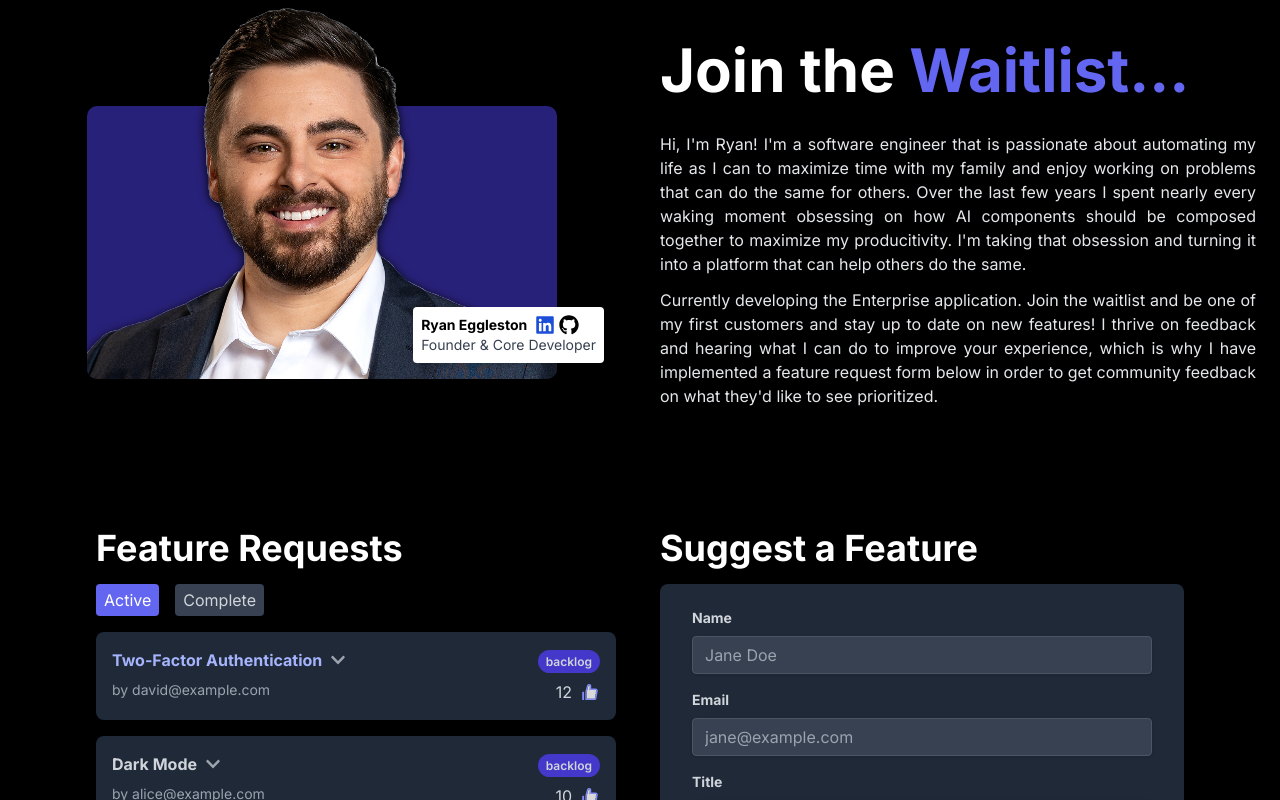
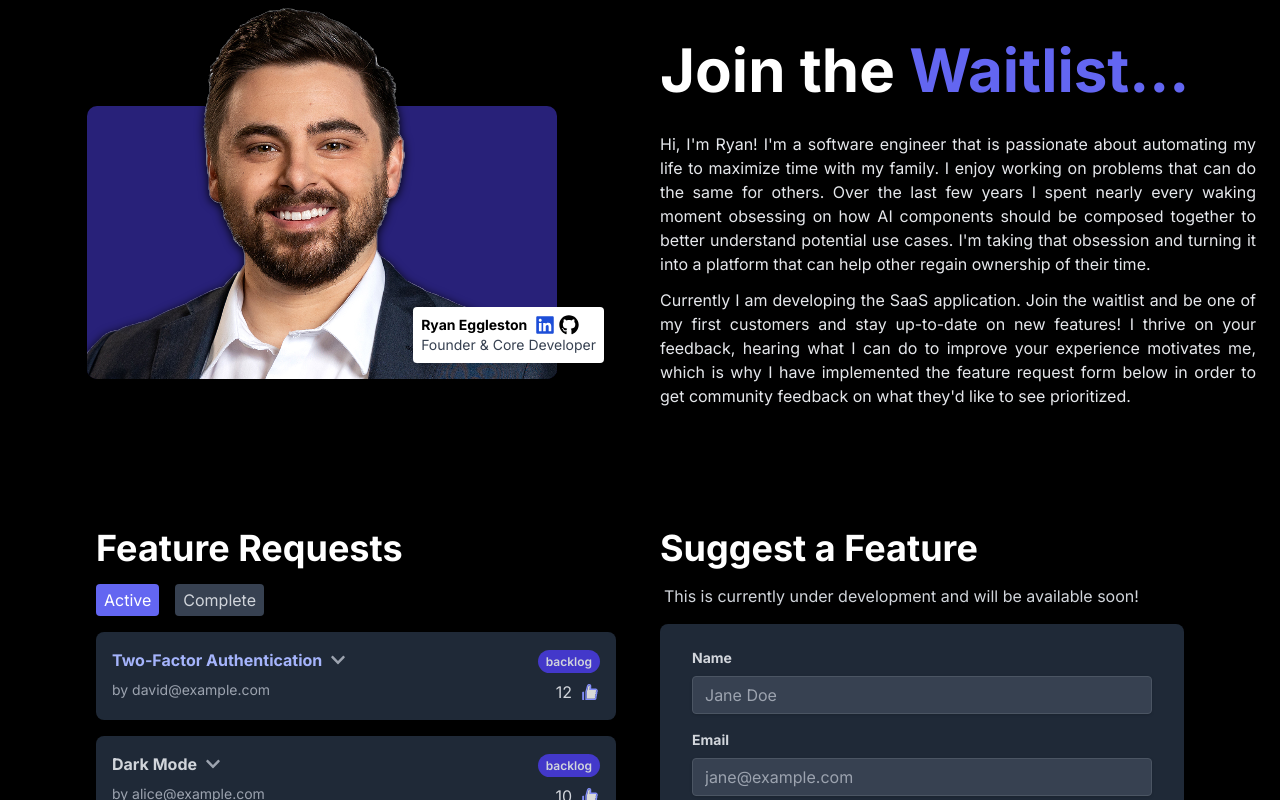
Before and after one commit to promptengineers-ai/website, a Next.js app: page / in a window 1280 px wide. Shown: the part 880-1680 px from the top of the page. Built offline with nearby package versions, Linux system fonts and the light colour scheme.

Commit message:
Touch Ups

```diff
--- a/src/components/lists/FaqList.tsx
+++ b/src/components/lists/FaqList.tsx
@@ -34,20 +34,21 @@ const faqItems = [
   {
     question: "What LLM providers are supported?",
     answer: `<p>The platform will support a variety of models from OpenAI, Anthropic, Ollama, and Groq with plans to support more from
-            Google and Hugging Face. Most of the LLMs are currently supported by our open-source LLM Server. The models range
-            from Chat, Text-To-Speech, Multi-Modal, Embedding, and more to come!</p>`,
+            Google and Hugging Face. Most of the LLMs are currently supported by our
+            <a class="underline text-indigo-400" href="https://github.com/promptengineers-ai/llm-server">open-source LLM Server</a>.
+            The models range from Chat, Text-To-Speech, Multi-Modal, Embedding, and more to come!</p>`,
   },
   {
     question: "Who are the Plano Prompt Engineers?",
     answer: `<p>Plano Prompt Engineers is a in-person meetup in Plano, TX &#40where I am located&#41 that meets once a month
             to discuss AI related topics, share ideas, and network with like-minded individuals. We welcome all new members
-            regardless of technical background or experience.</p>`,
+            regardless of technical background or experience. If you are interested, check us out at <a class="underline text-indigo-400" href="https://www.meetup.com/plano-prompt-engineers/">Meetup Group</a></p>`,
   },
 ];
 
 const FaqList = () => {
   return (
-    <div className="mt-12">
+    <div className="mt-12" id="faq">
       <h3 className="mb-8 text-center text-5xl font-bold text-white">FAQs</h3>
       <div className="mx-auto w-full max-w-4xl divide-y divide-white/5 rounded-xl bg-white/10">
         {faqItems.map((item, index) => (
--- a/src/components/nav/TopNavBar.tsx
+++ b/src/components/nav/TopNavBar.tsx
@@ -1,6 +1,7 @@
 "use client";
 
 import React, { useState, useEffect } from "react";
+import { FaQuestion } from "react-icons/fa";
 import { FaMedium } from "react-icons/fa6";
 import {
   MdHome,
@@ -99,6 +100,9 @@ const TopNavbar = () => {
               <a href="/#contact" className="hover:text-green-400">
                 Waitlist
               </a>
+              <a href="/#faq" className="hover:text-green-400">
+                FAQs
+              </a>
             </div>
           </div>
         </div>
@@ -169,6 +173,13 @@ const TopNavbar = () => {
           >
             <MdEmail className="mr-2" fontSize={"20px"} /> Waitlist
           </a>
+          <a
+            href="/#faq"
+            className="flex items-center p-2 text-sm hover:bg-gray-700"
+            onClick={closeDrawer}
+          >
+            <FaQuestion className="mr-2" fontSize={"20px"} /> FAQs
+          </a>
         </nav>
       </div>
     </>
--- a/src/sections/AboutSection.tsx
+++ b/src/sections/AboutSection.tsx
@@ -70,18 +70,18 @@ const AboutSection = () => {
             </h2>
             <p className="mb-3 text-justify text-base text-gray-200">
               Hi, I&apos;m Ryan! I&apos;m a software engineer that is passionate
-              about automating my life as I can to maximize time with my family
-              and enjoy working on problems that can do the same for others.
+              about automating my life to maximize time with my family.
+              I enjoy working on problems that can do the same for others.
               Over the last few years I spent nearly every waking moment
               obsessing on how AI components should be composed together to
-              maximize my producitivity. I&apos;m taking that obsession and
-              turning it into a platform that can help others do the same.
+              better understand potential use cases. I&apos;m taking that obsession and
+              turning it into a platform that can help other regain ownership of their time.
             </p>
             <p className="text-justify text-base text-gray-200">
-              Currently developing the Enterprise application. Join the waitlist
-              and be one of my first customers and stay up to date on new
-              features! I thrive on feedback and hearing what I can do to
-              improve your experience, which is why I have implemented a feature
+              Currently I am developing the SaaS application. Join the waitlist
+              and be one of my first customers and stay up-to-date on new
+              features! I thrive on your feedback, hearing what I can do to
+              improve your experience motivates me, which is why I have implemented the feature
               request form below in order to get community feedback on what
               they&apos;d like to see prioritized.
             </p>
--- a/src/sections/SuggestionSection.tsx
+++ b/src/sections/SuggestionSection.tsx
@@ -270,6 +270,9 @@ const SuggestionSection = () => {
             <h3 className="mb-4 text-4xl font-bold text-white">
               Suggest a Feature
             </h3>
+            <p className="mb-4 text-gray-300 px-1">
+              This is currently under development and will be available soon!
+            </p>
             <form
               className="mb-4 rounded-lg bg-gray-800 px-8 pb-8 pt-6 shadow-lg"
               onSubmit={handleSubmit}
```
